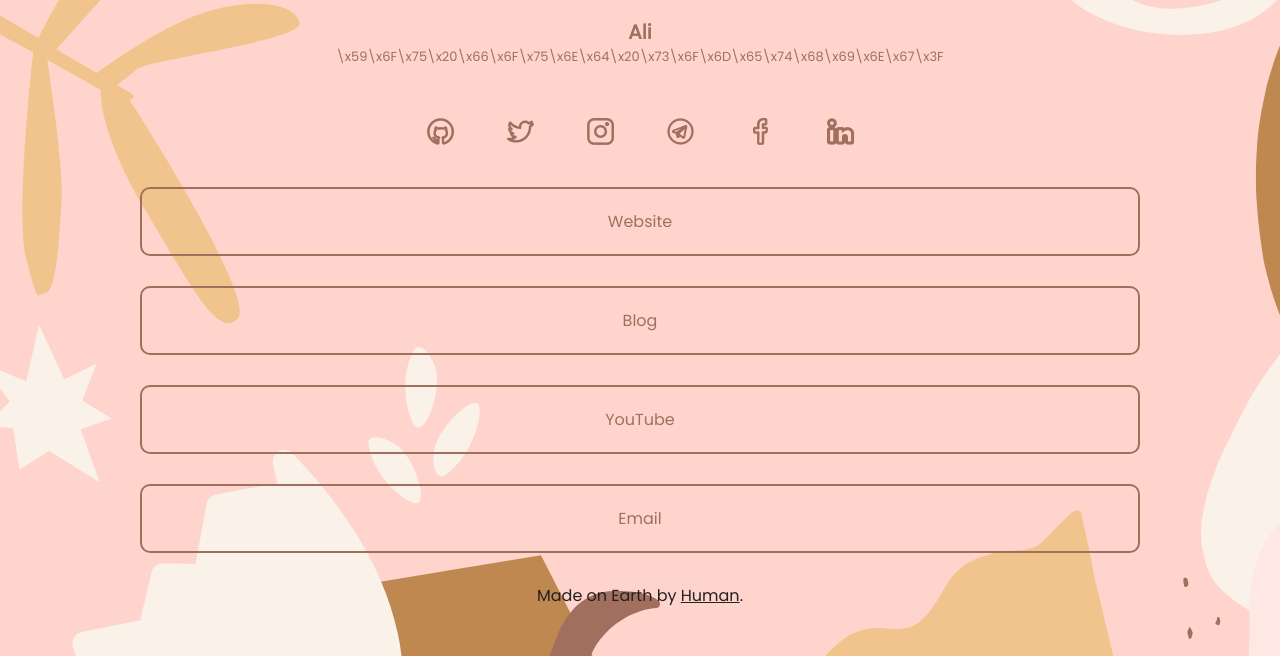
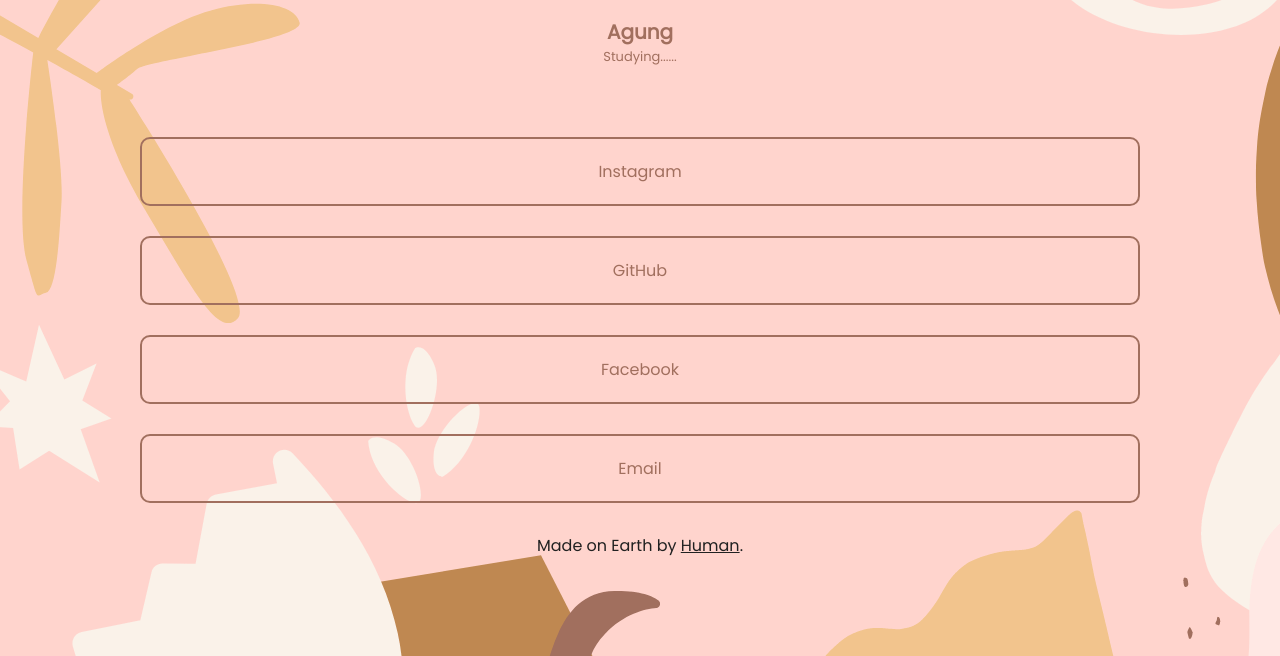
Before and after one commit to agungsta/agungsta.github.io, a plain HTML site: page index.html in a window 1280 px wide. Shown: the part 144-800 px from the top of the page. Drawn offline with Linux system fonts and the light colour scheme.

Commit message:
Update index.html

```diff
--- a/index.html
+++ b/index.html
@@ -3,36 +3,28 @@
 <head>
     <meta name="viewport" content="width=device-width, initial-scale=1">
     <meta charset="UTF-8">
-    <title>alinuxd</title>
+    <title>Agung</title>
     <link rel="stylesheet" href="css/style.css">
     <link rel="stylesheet" href="css/lineicons.css">
-    <link rel="icon" href="img/favicon.ico" type="image/x-icon"/>
+    <link rel="icon" href="https://avatars.githubusercontent.com/u/81186580?v=4" type="image/x-icon"/>
     <link rel="preconnect" href="https://fonts.googleapis.com">
     <link rel="preconnect" href="https://fonts.gstatic.com" crossorigin>
     <link href="https://fonts.googleapis.com/css2?family=Poppins&display=swap" rel="stylesheet">
 </head>
 <body>
-    <img id="avatar" src="https://avatars.githubusercontent.com/u/46101724?v=4" alt="Avatar">
+    <img id="avatar" src="https://avatars.githubusercontent.com/u/81186580?v=4" alt="Avatar">
     <div id="user">
-        <a href="https://xdeveryti.me/alinuxd" id="uname">Ali</a>
-        <span id="udesc">\x59\x6F\x75\x20\x66\x6F\x75\x6E\x64\x20\x73\x6F\x6D\x65\x74\x68\x69\x6E\x67\x3F</span>
-    </div>
-    <div id="social-icons">
-        <a href="https://github.com/alinuxrc" class="lni lni-github" alt="GitHub" target="_blank"></a>
-        <a href="https://twitter.com/alinuxrc" class="lni lni-twitter" alt="Twitter" target="_blank"></a>
-        <a href="https://instagram.com/alinuxd" class="lni lni-instagram" alt="Instagram" target="_blank"></a>
-        <a href="https://t.me/xdeverytime" class="lni lni-telegram" alt="Telegram" target="_blank"></a>
-        <a href="https://facebook.com/alinuxrc" class="lni lni-facebook" alt="Facebook" target="_blank"></a>
-        <a href="https://linkedin.com/in/alinuxd" class="lni lni-linkedin" alt="LinkedIn" target="_blank"></a>
+        <a href="https://agungsta.github.io" id="uname">Agung</a>
+        <span id="udesc">Studying......</span>
     </div>
     <div id="links">
-        <a class="link" href="https://xdeveryti.me" alt="Website" target="_blank">Website</a>
-        <a class="link" href="https://blog.xdeveryti.me" alt"Blog" target="_blank">Blog</a>
-        <a class="link" href="https://www.youtube.com/channel/UC4qSPavrLfnU9H-XNuHjXUA" alt="YouTube" target="_blank">YouTube</a>
-        <a class="link" href="mailto:xdeveryday@pm.me" alt="Email" target="_blank">Email</a>
+        <a class="link" href="https://instagram.com/agungsta17" alt="Instagram" target="_blank">Instagram</a>
+        <a class="link" href="https://github.com/agungsta" alt"GitHub" target="_blank">GitHub</a>
+        <a class="link" href="https://facebook.com/agung.wungkull" alt="Facebook" target="_blank">Facebook</a>
+        <a class="link" href="mailto:agungsta18@gmail.com" alt="Email" target="_blank">Email</a>
     </div>
     <footer>
-        Made on Earth by <a href="https://github.com/alinuxrc">Human</a>.
+        Made on Earth by <a href="https://github.com/agungsta">Human</a>.
     </footer>
 </body>
 </html>
```
